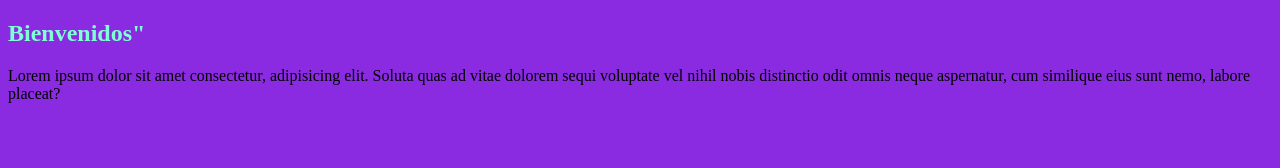
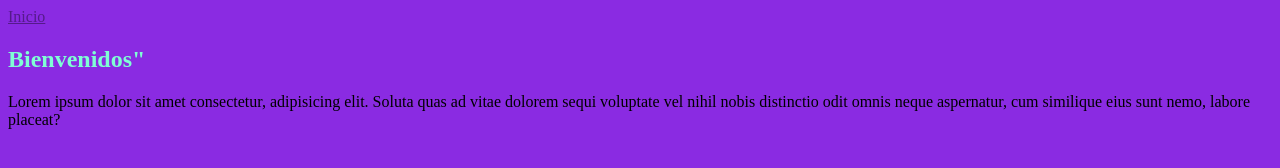
Before and after one commit to EmiJelovcic/mipaginaweb, a plain HTML site: page index.html in a window 1280 px wide. Drawn offline with Linux system fonts and the light colour scheme.

Commit message:
finalize la jornada del 31 de octubre de 2024

```diff
--- a/index.html
+++ b/index.html
@@ -7,7 +7,9 @@
     <link rel="stylesheet" href="css/estilo.css">
 </head>
 <body>
-    <header></header>
+    <header>
+        <a href="">Inicio</a>
+    </header>
     <main>
         <section>
             <h1>Bienvenidos"</h1>
```
